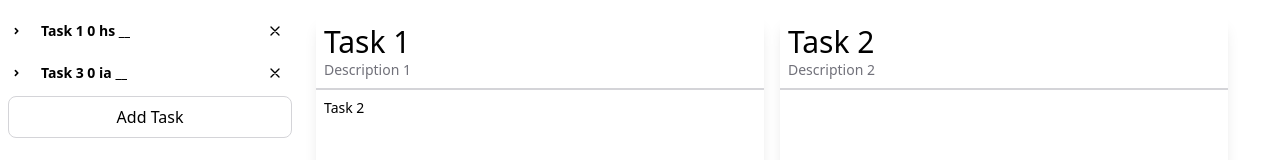
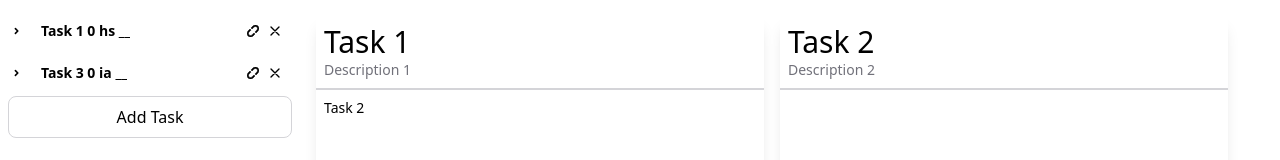
Before and after one commit to erotourtes/Tasks, a React (Vite) app: page / in a window 1280 px wide. Shown: the top 160 px of the page. Built offline with nearby package versions, Linux system fonts and the light colour scheme.

Commit message:
feat: added locked property

```diff
--- a/src/assets/icons.tsx
+++ b/src/assets/icons.tsx
@@ -19,11 +19,7 @@ export const CloseIcon = ({ className }: { className: string }) => {
 
 export const ArrowIcon = ({ className }: { className: string }) => {
   return (
-      <svg
-        className={`${className}`}
-        viewBox="0 0 20 20"
-        fill="currentColor"
-      >
+    <svg className={`${className}`} viewBox="0 0 20 20" fill="currentColor">
       <path
         fillRule="evenodd"
         d="M6.293 7.293a1 1 0 011.414 0L10 9.586l2.293-2.293a1 1 0 011.414 1.414l-3 3a1 1 0 01-1.414 0l-3-3a1 1 0 010-1.414z"
@@ -32,3 +28,20 @@ export const ArrowIcon = ({ className }: { className: string }) => {
     </svg>
   );
 };
+
+const LinkIcon = ({ isLinked, className }: { isLinked?: boolean, className: string }) => {
+  const linkIcon = (
+    <svg className={`${className}`} fill="currentColor" stroke="currentColor" xmlns="http://www.w3.org/2000/svg" viewBox="0 0 24 24"><path d="M21.921 2.081c2.771 2.772 2.771 7.269 0 10.042l-3.84 3.839-2.121-2.122 3.839-3.84c1.599-1.598 1.599-4.199-.001-5.797-1.598-1.599-4.199-1.599-5.797-.001l-3.84 3.839-2.121-2.121 3.84-3.839c2.771-2.773 7.267-2.773 10.041 0zm-8.082 13.879l-3.84 3.839c-1.598 1.6-4.199 1.599-5.799 0-1.598-1.598-1.598-4.2 0-5.797l3.84-3.84-2.121-2.121-3.84 3.84c-2.771 2.772-2.772 7.268 0 10.041 2.773 2.772 7.27 2.773 10.041 0l3.84-3.84-2.121-2.122z"/></svg>
+  )
+
+  const unlinkIcon = (
+    <svg className={`${className}`} fill="currentColor" stroke="currentColor" xmlns="http://www.w3.org/2000/svg" viewBox="0 0 24 24"><path d="M14.008 21.092l-3.392 1.959c-3.384 1.954-7.713.794-9.668-2.592-1.953-3.385-.793-7.713 2.591-9.667l3.393-1.959 1.495 2.589-3.393 1.96c-1.95 1.125-2.622 3.631-1.495 5.581 1.126 1.953 3.631 2.625 5.582 1.495l3.392-1.956 1.495 2.59zm-3.214-17.553l-1.959 3.392 2.589 1.497 1.959-3.393c1.126-1.95 3.631-2.622 5.581-1.495 1.952 1.127 2.624 3.629 1.499 5.582l-1.96 3.392 2.589 1.494 1.96-3.391c1.952-3.387.792-7.714-2.59-9.667-3.387-1.955-7.716-.795-9.668 2.589zm7.398 20.217l-1.724.244-.523-3.688 1.722-.243.525 3.687zm5.808-7.284l-.249 1.724-3.688-.527.247-1.722 3.69.525zm-5.733 3.013l1.229-1.23 2.638 2.636-1.231 1.23-2.636-2.636z"/></svg>
+  )
+  return (
+    <>
+      {isLinked ? linkIcon : unlinkIcon}
+    </>
+  );
+};
+
+export default LinkIcon;
--- a/src/components/TreeTab.tsx
+++ b/src/components/TreeTab.tsx
@@ -1,5 +1,5 @@
 import { useDrag, useDrop } from "react-dnd";
-import { CloseIcon, ArrowIcon } from "../assets/icons";
+import LinkIcon, { CloseIcon, ArrowIcon } from "../assets/icons";
 import {
   DragTypes,
   MoveType,
@@ -12,6 +12,7 @@ import { TabNode } from "../utils/TabsMethods.ts";
 interface TreeTabProps {
   tab: TabNode<Task>;
   destroyTab: () => void;
+  toggleLock: () => void;
   toggleOpen: () => void;
   moveTab: (to: string, type: MoveType) => void;
   children?: React.ReactNode;
@@ -66,6 +67,7 @@ function TreeTab({
   children,
   tab,
   destroyTab,
+  toggleLock,
   toggleOpen,
   moveTab,
   uiInfo,
@@ -142,9 +144,18 @@ function TreeTab({
 
           <div
             className={`text-sm font-bold cursor-pointer flex items-center absolute right-2 top-1/2 transform -translate-y-1/2 ${howeverText}`}
-            onClick={destroyTab}
           >
-            <CloseIcon className="w-4 h-4 text-inherit" />
+            {task.subtasks.length > 0 && (
+              <div onClick={toggleLock}>
+                <LinkIcon
+                  isLinked={uiInfo?.isLocked}
+                  className="w-3 h-3 mr-2"
+                />
+              </div>
+            )}
+            <div onClick={destroyTab}>
+              <CloseIcon className="w-4 h-4 text-inherit" />
+            </div>
           </div>
         </div>
       </div>
--- a/src/components/TreeView.tsx
+++ b/src/components/TreeView.tsx
@@ -35,6 +35,12 @@ function TreeView() {
     dispatch(uiActions.setOppened({ taskID: task.id, isOpened: !isOppened }));
   };
 
+  const toggleLock = (task: Task) => {
+    const taskUI = uiTasks[task.id];
+    const isLocked = taskUI?.isLocked;
+    dispatch(uiActions.setLocked({ taskID: task.id, isLocked: !isLocked }));
+  }
+
   const moveTab = (srcIndex: string, dstIndex: string, type: MoveType) => {
     const synced = str.moveForeign(srcIndex, dstIndex, type).syncForeignData();
 
@@ -50,6 +56,7 @@ function TreeView() {
           tab={tab}
           destroyTab={() => markAsDone(task)}
           toggleOpen={() => toggleOpen(task)}
+          toggleLock={() => toggleLock(task)}
           moveTab={(srcID, type) => moveTab(srcID, tab.id, type)}
           uiInfo={uiTasks[task.id]}
         >
--- a/src/store/taskUISlice.ts
+++ b/src/store/taskUISlice.ts
@@ -10,6 +10,7 @@ import { PayloadAction, createSlice } from "@reduxjs/toolkit";
 const defaultTaskUIInfo: () => TaskUIInfo = () => ({
   isOpened: false,
   status: "idle",
+  isLocked: true,
 });
 
 const setStatusForTasks = (
@@ -63,10 +64,20 @@ const taskUISlice = createSlice({
       };
       setStatusForTasks(state, payload);
     },
+    setLocked: (
+      state,
+      {
+        payload: { taskID, isLocked },
+      }: PayloadAction<{ taskID: TaskID; isLocked: boolean }>,
+    ) => {
+      const taskInfo = state.taskUIInfo[taskID];
+      if (!taskInfo) state.taskUIInfo[taskID] = defaultTaskUIInfo();
+      state.taskUIInfo[taskID].isLocked = isLocked;
+    },
   },
 });
 
 export default taskUISlice;
 
 const taskUIActions = taskUISlice.actions;
-export const { setOppened, setStatus, setTasksStatusSuccess } = taskUIActions;
+export const { setOppened, setStatus, setTasksStatusSuccess, setLocked } = taskUIActions;
--- a/src/utils/TabsMethods.ts
+++ b/src/utils/TabsMethods.ts
@@ -1,11 +1,12 @@
 import { produce } from "immer";
 import { generateId } from "./utils";
-import { IsOpenable, MoveType } from "./types";
+import { IsOpenable, Lockable, MoveType } from "./types";
 
 export class TabNode<T> {
   #level: number;
   #id: string = generateId();
   #isOpen: boolean = true;
+  #isLocked: boolean = false;
   #children: TabNode<T>[] = [];
   #parent?: TabNode<T>;
   #foreign?: T;
@@ -15,11 +16,12 @@ export class TabNode<T> {
     return this.#foreign;
   }
 
-  constructor(foreign?: T, parent?: TabNode<T>, isOpen = false) {
+  constructor(foreign?: T, parent?: TabNode<T>, isOpen = false, isLocked = false) {
     this.#foreign = foreign;
     this.#level = parent ? parent.#level + 1 : -1;
     this.#parent = parent;
     this.#isOpen = isOpen;
+    this.#isLocked = isLocked;
   }
 
   set __level(level: number) {
@@ -154,6 +156,10 @@ export class TabNode<T> {
     this.#isOpen = isOpen;
   }
 
+  get isLocked() {
+    return this.#isLocked;
+  }
+
   isFirst() {
     const parent = this.#parent;
     if (!parent) throw new Error("Root can't be checked");
@@ -168,7 +174,7 @@ export class TabNode<T> {
 }
 
 type ID = string | number;
-type InfoMap = { [key: ID]: IsOpenable };
+type InfoMap = { [key: ID]: IsOpenable & Lockable };
 
 export class Tabs<
   T extends {
@@ -208,7 +214,7 @@ export class Tabs<
 
   moveInside(srcID: string, dstID: string): this {
     const srcTab = this.#tabs[srcID];
-    if (!srcTab.isOpen) this.moveInsideWithChildren(srcID, dstID);
+    if (!srcTab.isOpen || srcTab.isLocked) this.moveInsideWithChildren(srcID, dstID);
     else this.moveInsideWithoutChildren(srcID, dstID);
 
     return this;
@@ -245,7 +251,7 @@ export class Tabs<
   moveAfter(srcID: string, dstID: string): this {
     const srcTab = this.#tabs[srcID];
 
-    if (!srcTab.isOpen) this.moveAfterWithChildren(srcID, dstID);
+    if (!srcTab.isOpen || srcTab.isLocked) this.moveAfterWithChildren(srcID, dstID);
     else this.moveAfterWithoutChildren(srcID, dstID);
 
     return this;
@@ -280,7 +286,7 @@ export class Tabs<
   moveAtBeginning(srcID: string, dstID: string): this {
     const srcTab = this.#tabs[srcID];
 
-    if (!srcTab.isOpen) this.moveAtBeginningWithChildren(srcID, dstID);
+    if (!srcTab.isOpen || srcTab.isLocked) this.moveAtBeginningWithChildren(srcID, dstID);
     else this.moveAtBeginningWithoutChildren(srcID, dstID);
 
     return this;
@@ -398,7 +404,7 @@ export class Tabs<
     // mapping foreignData and tabs
     for (const data of foreignData) {
       const info = infoMap[data.id] ?? false;
-      const tab = new TabNode<T>(data, undefined, info.isOpened);
+      const tab = new TabNode<T>(data, undefined, info.isOpened, info.isLocked);
       this.#tabs[tab.id] = tab;
       if (originalTabsMap[data.id]) throw new Error("Duplicate found");
       originalTabsMap[data.id] = tab;
--- a/src/utils/types.ts
+++ b/src/utils/types.ts
@@ -25,11 +25,15 @@ export interface IsOpenable {
   isOpened: boolean;
 }
 
+export interface Lockable {
+  isLocked: boolean;
+}
+
 export type ApiStatus = "idle" | "loading" | "succeeded" | "failed";
 
 export type TaskUIInfo = {
   status: ApiStatus;
-} & IsOpenable;
+} & IsOpenable & Lockable;
 
 export type TaskUIState = {
   [taskID: TaskID]: TaskUIInfo;
```
Lines whose indentation alone changed are shown as unchanged.
